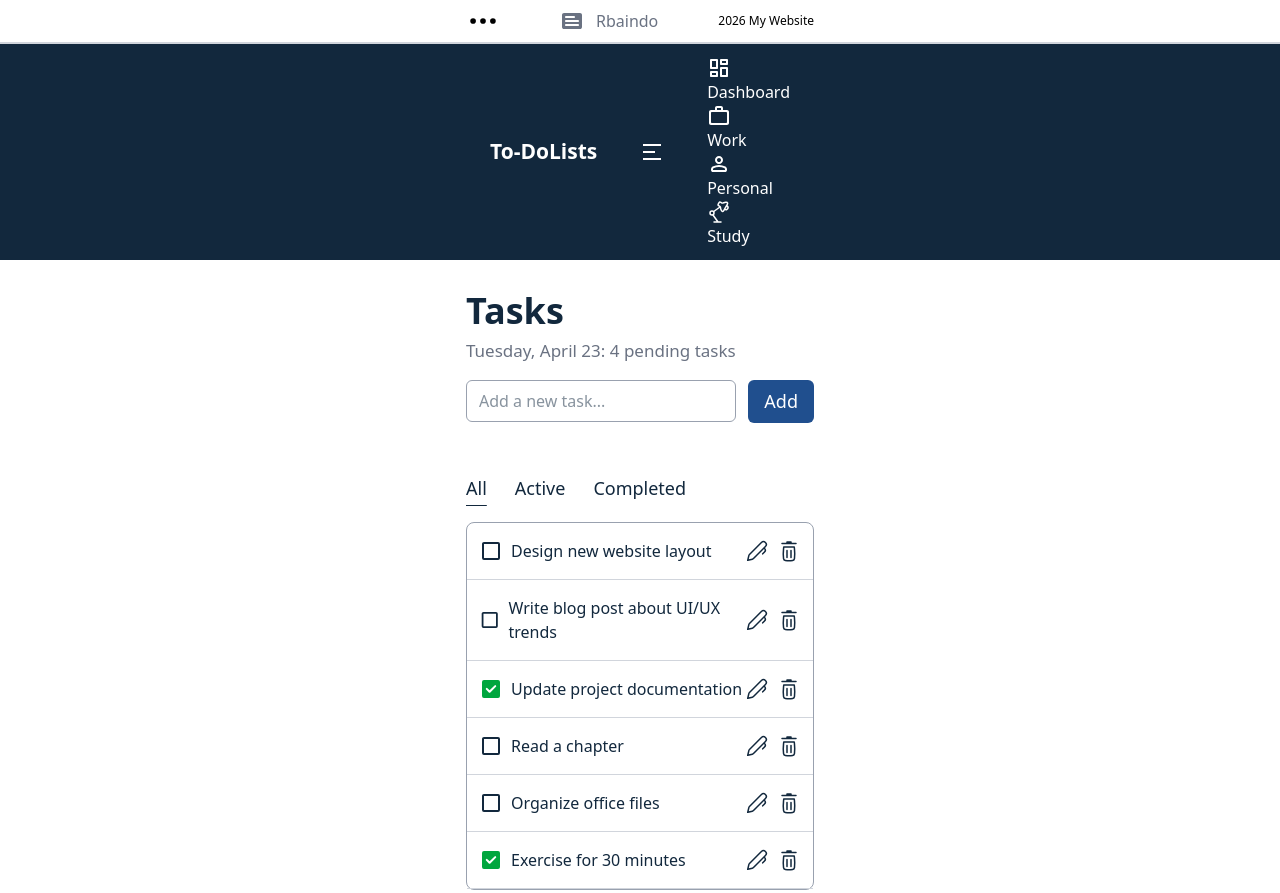
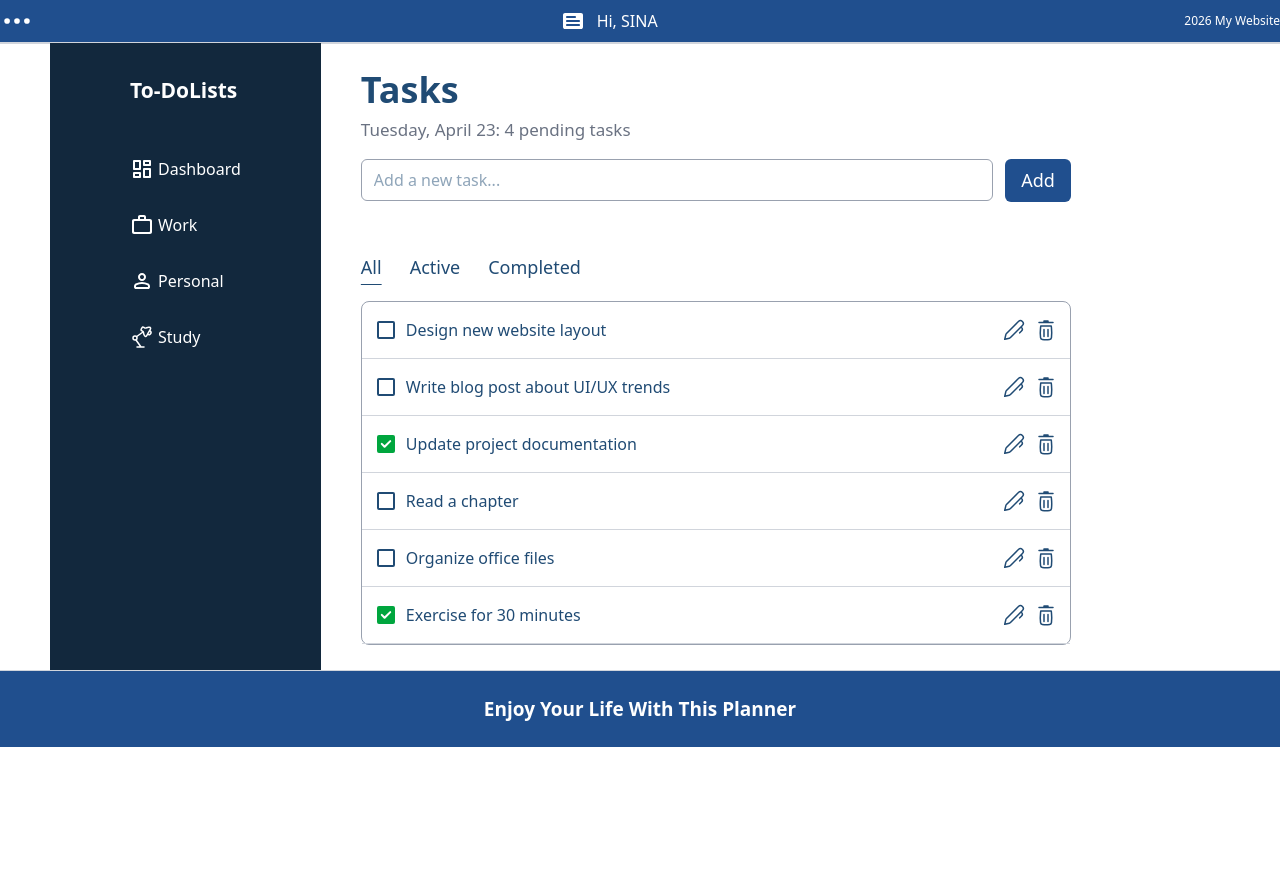
Before and after one commit to SinaKhosravi-DEV/ToDoLists, a website built with Vite: page index.html in a window 1280 px wide. Shown: the top 893 px of the page. After the commit the page ends 800 px from the top, so only its background shows below. Built offline with nearby package versions, Linux system fonts and the light colour scheme.

Commit message:
complete responsive

```diff
--- a/index.html
+++ b/index.html
@@ -9,35 +9,39 @@
   </head>
   <body>
 
-    <header class="">
-      <section class="flex justify-between items-center max-w-87 mx-auto py-1">
+    <header class="bg-[#204F8E] text-white">
+      <section class="info flex justify-between items-center max-w-87 mx-auto py-1">
         <svg xmlns="http://www.w3.org/2000/svg" width="34" height="34" viewBox="0 0 24 24"><path fill="currentColor" d="M7 12a2 2 0 1 1-4 0a2 2 0 0 1 4 0m7 0a2 2 0 1 1-4 0a2 2 0 0 1 4 0m7 0a2 2 0 1 1-4 0a2 2 0 0 1 4 0"/></svg>
-        <p class="flex justify-center items-center text-gray-500 font-medium gap-3">
+        <p class="flex justify-center items-center font-medium gap-3">
           <svg xmlns="http://www.w3.org/2000/svg" width="24" height="24" viewBox="0 0 24 24"><path fill="currentColor" d="M4 20q-.825 0-1.412-.587T2 18V6q0-.825.588-1.412T4 4h16q.825 0 1.413.588T22 6v12q0 .825-.587 1.413T20 20zm2-3h12q.425 0 .713-.288T19 16t-.288-.712T18 15H6q-.425 0-.712.288T5 16t.288.713T6 17m0-4h12q.425 0 .713-.288T19 12t-.288-.712T18 11H6q-.425 0-.712.288T5 12t.288.713T6 13m0-4h8q.425 0 .713-.288T15 8t-.288-.712T14 7H6q-.425 0-.712.288T5 8t.288.713T6 9"/></svg>
-          Rbaindo
+          Hi, SINA
         </p>
         <p class="text-[12px]">2026 My Website</p>
       </section>
       <div class="border border-gray-300"></div>
+
+    </header>
+
+    <main class="-mt-1">
       <section class="py-3 bg-[#12283D]">
-        <div class="max-w-75 mx-auto flex justify-between items-center text-white">
-          <h1 class="font-bold text-[21px]">To-DoLists</h1>
-          <svg xmlns="http://www.w3.org/2000/svg" width="24" height="24" viewBox="0 0 24 24"><path fill="currentColor" d="M3 4h18v2H3zm0 7h12v2H3zm0 7h18v2H3z"/></svg>
-          <nav class="hidden min-[481px]:flex justify-around items-center">
-            <ul>
-              <li>
+        <div class="panel max-w-75 mx-auto flex justify-between items-center text-white">
+          <h1 class="title font-bold text-[21px]">To-DoLists</h1>
+          <svg class="min-[768px]:hidden" xmlns="http://www.w3.org/2000/svg" width="24" height="24" viewBox="0 0 24 24"><path fill="currentColor" d="M3 4h18v2H3zm0 7h12v2H3zm0 7h18v2H3z"/></svg>
+          <nav class="hidden min-[768px]:flex justify-center items-center gap-8">
+            <ul class="dash hidden min-[768px]:flex justify-center items-center gap-8">
+              <li class=" flex justify-center items-center gap-1">
                 <svg xmlns="http://www.w3.org/2000/svg" width="24" height="24" viewBox="0 0 24 24"><path fill="currentColor" d="M13 8V4q0-.425.288-.712T14 3h6q.425 0 .713.288T21 4v4q0 .425-.288.713T20 9h-6q-.425 0-.712-.288T13 8M3 12V4q0-.425.288-.712T4 3h6q.425 0 .713.288T11 4v8q0 .425-.288.713T10 13H4q-.425 0-.712-.288T3 12m10 8v-8q0-.425.288-.712T14 11h6q.425 0 .713.288T21 12v8q0 .425-.288.713T20 21h-6q-.425 0-.712-.288T13 20M3 20v-4q0-.425.288-.712T4 15h6q.425 0 .713.288T11 16v4q0 .425-.288.713T10 21H4q-.425 0-.712-.288T3 20m2-9h4V5H5zm10 8h4v-6h-4zm0-12h4V5h-4zM5 19h4v-2H5zm4-2"/></svg>
                 Dashboard
               </li>
-              <li>
+              <li class="flex justify-center items-center gap-1">
                 <svg xmlns="http://www.w3.org/2000/svg" width="24" height="24" viewBox="0 0 24 24"><path fill="currentColor" d="M14 6V4h-4v2zM4 9v9c0 .55.45 1 1 1h14c.55 0 1-.45 1-1V9c0-.55-.45-1-1-1H5c-.55 0-1 .45-1 1m16-3c1.11 0 2 .89 2 2v11c0 1.11-.89 2-2 2H4c-1.11 0-2-.89-2-2l.01-11c0-1.11.88-2 1.99-2h4V4c0-1.11.89-2 2-2h4c1.11 0 2 .89 2 2v2z"/></svg>
                 Work
               </li>
-              <li>
+              <li class="flex justify-center items-center gap-1">
                 <svg xmlns="http://www.w3.org/2000/svg" width="24" height="24" viewBox="0 0 24 24"><path fill="currentColor" d="M12 12q-1.65 0-2.825-1.175T8 8t1.175-2.825T12 4t2.825 1.175T16 8t-1.175 2.825T12 12m-8 6v-.8q0-.85.438-1.562T5.6 14.55q1.55-.775 3.15-1.162T12 13t3.25.388t3.15 1.162q.725.375 1.163 1.088T20 17.2v.8q0 .825-.587 1.413T18 20H6q-.825 0-1.412-.587T4 18m2 0h12v-.8q0-.275-.137-.5t-.363-.35q-1.35-.675-2.725-1.012T12 15t-2.775.338T6.5 16.35q-.225.125-.363.35T6 17.2zm6-8q.825 0 1.413-.587T14 8t-.587-1.412T12 6t-1.412.588T10 8t.588 1.413T12 10m0 8"/></svg>
                 Personal
               </li>
-              <li>
+              <li class="flex justify-center items-center gap-1">
                 <svg xmlns="http://www.w3.org/2000/svg" width="24" height="24" viewBox="0 0 24 24"><g fill="none" stroke="currentColor" stroke-width="1.5"><path d="m17.562 9.222l-.526.928c-.495.873-.743 1.309-1.282 1.347c-.54.038-.768-.274-1.225-.898a5.2 5.2 0 0 1-.948-2.37c-.107-.799-.16-1.198-.29-1.395c-.206-.313-.622-.485-.932-.667c-.817-.48-1.226-.72-1.333-1.129c-.108-.407.128-.823.6-1.655s.708-1.248 1.109-1.357c.4-.11.81.131 1.627.611c.31.183.664.462 1.034.488c.232.016.599-.137 1.332-.442a4.95 4.95 0 0 1 2.491-.35c.76.091 1.14.137 1.376.63c.238.495-.01.931-.505 1.804l-.526.926m-2.002 3.53l.434.254a1.984 1.984 0 0 0 2.735-.745a2.057 2.057 0 0 0-.733-2.784l-.434-.255m-2.002 3.53l2.002-3.53M7 13a2 2 0 1 1-4 0a2 2 0 0 1 4 0Z"/><path stroke-linejoin="round" d="m6 12l7-5"/><path stroke-linecap="round" stroke-linejoin="round" d="M7 22h7m-8-7l5 7"/></g></svg>
                 Study
               </li>
@@ -45,9 +49,7 @@
           </nav>
         </div>
       </section>
-    </header>
-
-    <main class="max-w-87 mx-auto pt-6 text-[#12283D]">
+      <div class="tasks max-w-87 mx-auto pt-5 text-[#204b74]">
         <section>
           <h2 class="font-bold text-[36px]">Tasks</h2>
           <p class="text-[17px] text-gray-500">Tuesday, April 23: 4 pending tasks</p>
@@ -125,9 +127,10 @@
             </li>
           </ul>
         </section>
+      </div>
     </main>
 
-    <footer class="mt-20 border-t border-gray-300 py-6 text-center bg-[#204F8E]">
+    <footer class="border-t border-gray-300 py-6 text-center bg-[#204F8E]">
       <p class="text-white font-bold text-[19px]">Enjoy Your Life With This Planner</p>
     </footer>
 
--- a/src/style.css
+++ b/src/style.css
@@ -1 +1,37 @@
 @import "tailwindcss";
+
+@media (min-width: 768px) {
+    .info, .tasks {
+        max-width: 710px;
+    }
+    .panel {
+        max-width: 630px;
+    }
+}
+
+@media (min-width: 1245px) {
+    .info {
+        max-width: 1380px;
+    }
+    main {
+        max-width: 1180px;
+        margin: auto;
+        display: flex;
+        margin-top: -1px;
+    }
+    .panel, .dash {
+        display: grid;
+        place-content: center;
+        place-items: start;
+    }
+    .title {
+        padding-bottom: 50px;
+    }
+    .panel {
+        padding: 20px 80px 309px 80px;
+    }
+    .tasks {
+        width: 100%;
+        margin-left: 40px;
+    }
+}
```
Lines whose indentation alone changed are shown as unchanged.
